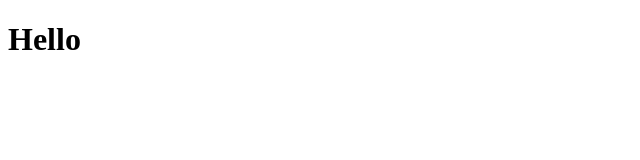
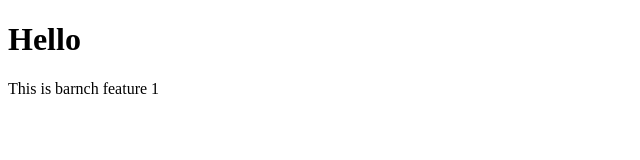
Before and after one commit to AdityaWandhekar/Akash, a plain HTML site: page index.html in a window 1280 px wide. Shown: the whole page, without its empty margins (0-640 px from the left). Drawn offline with Linux system fonts and the light colour scheme.

Commit message:
adding this feature1

```diff
--- a/index.html
+++ b/index.html
@@ -7,5 +7,6 @@
 </head>
 <body>
     <h1>Hello</h1>
+    <p>This is barnch feature 1</p>
 </body>
 </html>
```
